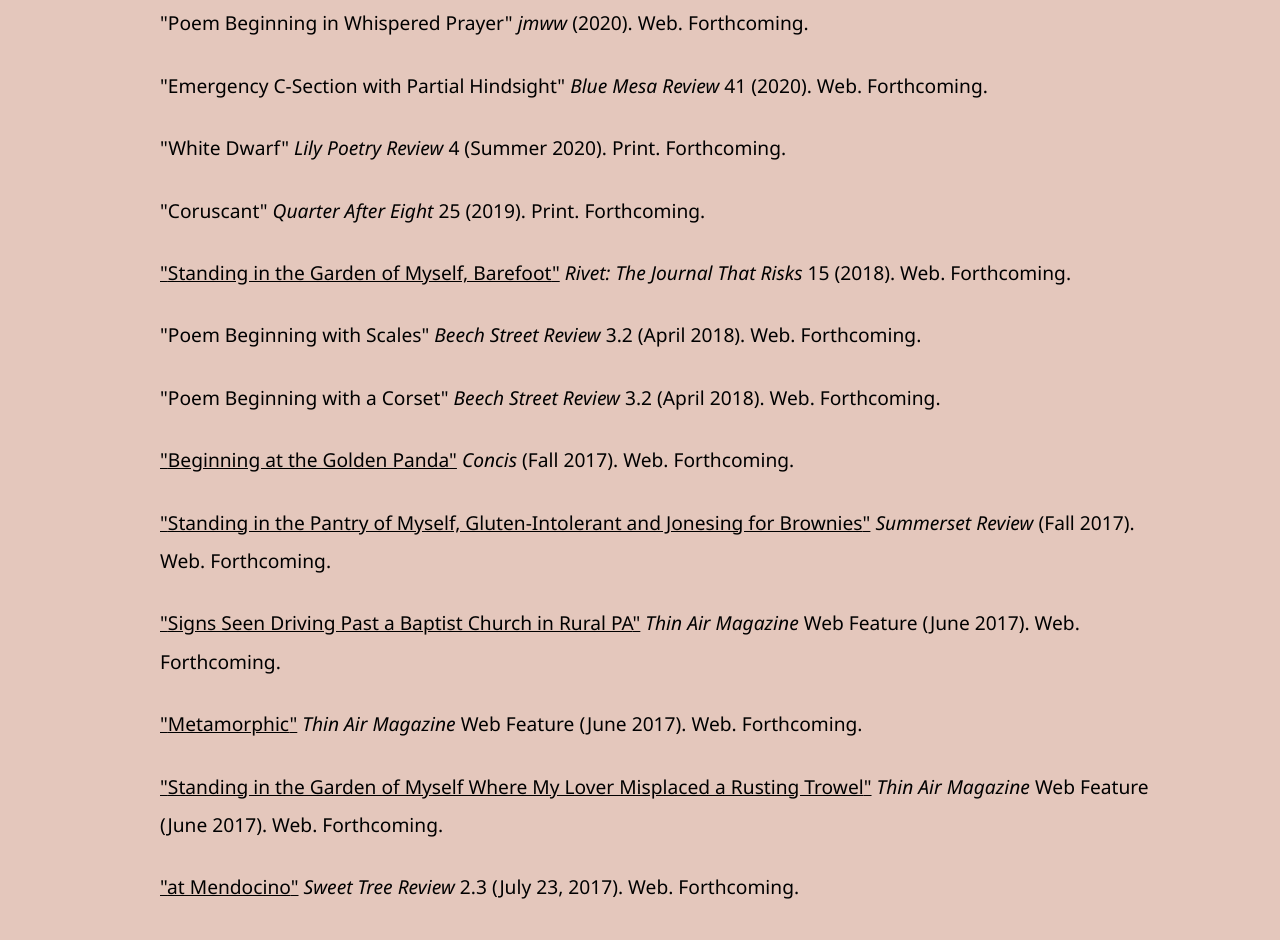
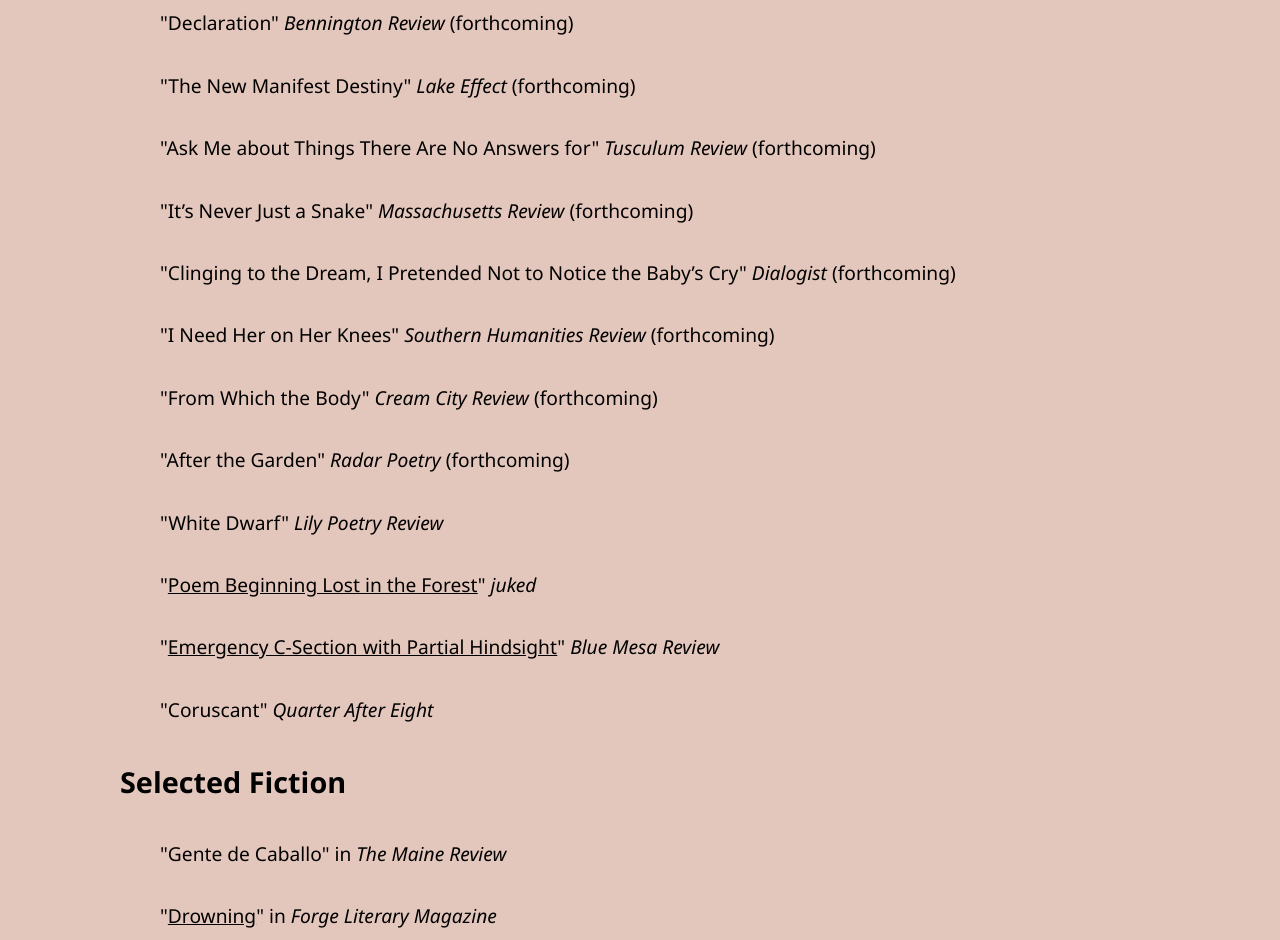
Before and after one commit to BradCoffield/marvel-kennel, a Next.js app: page /writing in a window 1280 px wide. Shown: the part 680-1620 px from the top of the page. Built offline with nearby package versions, Linux system fonts and the light colour scheme; a web font is replaced by a local one.

Commit message:
redo ad infinitum complete for fiction and poetry pubs

```diff
--- a/data/publications/fiction.json
+++ b/data/publications/fiction.json
@@ -1,10 +1,20 @@
 {
     "fiction": [
+        {
+            "title": "Gente de Caballo",
+            "url": "",
+            "pubTitle": "The Maine Review",
+            "additionalNote":false, "volumeIssue": "",
+            "date": "",
+            "format": "",
+            "featured": true,
+            "forthcoming": false
+        },
         {
             "title": "Drowning",
             "url": "https://forgelitmag.com/2018/04/09/drowning/",
             "pubTitle": "Forge Literary Magazine",
-            "volumeIssue": "",
+            "additionalNote":false, "volumeIssue": "",
             "date": "April 9, 2018",
             "format": "Web",
             "featured": true,
@@ -14,7 +24,7 @@
             "title": "Crossroads",
             "url": "",
             "pubTitle": "Sonder Review",
-            "volumeIssue": "10",
+            "additionalNote":false, "volumeIssue": "10",
             "date": "Winter 2018",
             "pageRange": "10-11",
             "format": "Print",
@@ -25,7 +35,7 @@
             "title": "Only Breath",
             "url": "",
             "pubTitle": "Sonder Review",
-            "volumeIssue": "10",
+            "additionalNote":false, "volumeIssue": "10",
             "date": "Winter 2018",
             "pageRange": "12",
             "format": "Print",
@@ -36,7 +46,7 @@
             "title": "Everything, Always, and Still Not Enough",
             "url": "",
             "pubTitle": "Sonder Review",
-            "volumeIssue": "10",
+            "additionalNote":false, "volumeIssue": "10",
             "date": "Winter 2018",
             "pageRange": "13-14",
             "format": "Print",
@@ -47,7 +57,8 @@
             "title": "Go Hungry",
             "url": "",
             "pubTitle": "Bayou Magazine",
-            "volumeIssue": "66",
+            "additionalNote": "nominated for Pushcart Prize",
+             "volumeIssue": "66",
             "date": "Winter 2018",
             "pageRange": "",
             "format": "Print",
@@ -58,18 +69,19 @@
             "title": "Hands Off",
             "url": "https://www.pennreview.org/hands-off",
             "pubTitle": "The Penn Review",
-            "volumeIssue": "50.2",
+            "additionalNote":false, "volumeIssue": "50.2",
             "date": "Winter 2018",
             "pageRange": "",
             "format": "Web",
-            "featured": false,
+            "featured": true,
             "forthcoming": false
         },
         {
             "title": "The Red City",
             "url": "https://sycamorereview.com/2017/12/14/ashley-kunsa/",
             "pubTitle": "Sycamore Review",
-            "volumeIssue": "",
+            "additionalNote": "nominated for Pushcart Prize",
+             "volumeIssue": "",
             "date": "Fall 2017",
             "pageRange": "",
             "format": "Print",
@@ -80,7 +92,7 @@
             "title": "Odd Birds",
             "url": "",
             "pubTitle": "Nottingham Review",
-            "volumeIssue": "9",
+            "additionalNote":false, "volumeIssue": "9",
             "date": "Fall 2017",
             "pageRange": "",
             "format": "Web",
@@ -91,18 +103,18 @@
             "title": "Post Scriptum",
             "url": "http://www.literaryorphans.org/playdb/post-scriptum-ashley-kunsa/",
             "pubTitle": "Literary Orphans",
-            "volumeIssue": "6.2",
+            "additionalNote":false, "volumeIssue": "6.2",
             "date": "Fall 2017",
             "pageRange": "",
             "format": "Web",
-            "featured": false,
+            "featured": true,
             "forthcoming": false
         },
         {
             "title": "These Women",
             "url": "https://www.minolareview.com/ashley-kunsa",
             "pubTitle": "Minola Review",
-            "volumeIssue": "13",
+            "additionalNote":false, "volumeIssue": "13",
             "date": "Winter 2017",
             "pageRange": "",
             "format": "Web",
@@ -113,18 +125,18 @@
             "title": "Why You Can't Live Right",
             "url": "https://louisville.edu/miraclemonocle/issue_nine/ashley-kunsa",
             "pubTitle": "Miracle Monacle",
-            "volumeIssue": "9",
+            "additionalNote":false, "volumeIssue": "9",
             "date": "Spring 2017",
             "pageRange": "",
             "format": "Web",
-            "featured": false,
+            "featured": true,
             "forthcoming": false
         },
         {
             "title": "Secondary Flightlessness",
             "url": "https://issuu.com/thesonderreview/docs/final_for_issuu",
             "pubTitle": "Sonder Review",
-            "volumeIssue": "6",
+            "additionalNote":false, "volumeIssue": "6",
             "date": "Winter 2017",
             "pageRange": "49-50",
             "format": "Print",
@@ -135,18 +147,18 @@
             "title": "Seventh Grade, Winter 2005",
             "url": "",
             "pubTitle": "Pembroke Magazine",
-            "volumeIssue": "49",
+            "additionalNote":false, "volumeIssue": "49",
             "date": "March 2017",
             "pageRange": "106-07",
             "format": "Print",
-            "featured": false,
+            "featured": true,
             "forthcoming": false
         },
         {
             "title": "Wild Things",
             "url": "http://ceasecows.com/2017/01/26/wild-things-by-ashley-kunsa/",
             "pubTitle": "Cease, Cows",
-            "volumeIssue": "",
+            "additionalNote":false, "volumeIssue": "",
             "date": "Jan 2017",
             "pageRange": "",
             "format": "Web",
@@ -157,7 +169,7 @@
             "title": "A Woman's Glory",
             "url": "http://flashfictiononline.com/main/article/a-womans-glory-literary-fiction/",
             "pubTitle": "Flash Fiction Online",
-            "volumeIssue": "",
+            "additionalNote":false, "volumeIssue": "",
             "date": "Jan. 2017",
             "pageRange": "",
             "format": "Web",
@@ -168,7 +180,7 @@
             "title": "Marine Life",
             "url": "http://bluelyrareview.com/ashley-kunsa/",
             "pubTitle": "Blue Lyra Review",
-            "volumeIssue": "5.3",
+            "additionalNote":false, "volumeIssue": "5.3",
             "date": "Fall 2016",
             "pageRange": "",
             "format": "Web",
@@ -179,7 +191,7 @@
             "title": "In the Absence of Cats",
             "url": "http://www.rowanglassworks.org/flash-glass-2016/in-the-absence-of-cats-by-ashley-kunsa",
             "pubTitle": "Glassworks: Flash Glass",
-            "volumeIssue": "",
+            "additionalNote":false, "volumeIssue": "",
             "date": "Nov. 2016",
             "pageRange": "",
             "format": "Web",
@@ -190,7 +202,7 @@
             "title": "Les Murs Se Resserrent Autour De Vous",
             "url": "",
             "pubTitle": "Flying South",
-            "volumeIssue": "3",
+            "additionalNote":false, "volumeIssue": "3",
             "date": "Summer 2016",
             "pageRange": "53-59",
             "format": "Print",
@@ -201,7 +213,7 @@
             "title": "It's Not about Breastfeeding",
             "url": "https://brilliantflashfictionmag.wordpress.com/2016/03/31/issue-9-march-2016/",
             "pubTitle": "Brilliant Flash Fiction",
-            "volumeIssue": "9",
+            "additionalNote":false, "volumeIssue": "9",
             "date": "Mar. 2016",
             "pageRange": "",
             "format": "Web",
@@ -212,7 +224,7 @@
             "title": "Grace",
             "url": "http://hotmetalbridge.org/winter-2015/grace/",
             "pubTitle": "Hot Metal Bridge",
-            "volumeIssue": "19",
+            "additionalNote":false, "volumeIssue": "19",
             "date": "Winter 2015",
             "pageRange": "",
             "format": "Web",
@@ -223,7 +235,7 @@
             "title": "The Physics of Grief",
             "url": "https://roanoke-review.squarespace.com/physicsofgriefakunsa/",
             "pubTitle": "Roanoke Review",
-            "volumeIssue": "36",
+            "additionalNote":false, "volumeIssue": "36",
             "date": "Spring 2014",
             "pageRange": "11-14",
             "format": "Print",
@@ -234,11 +246,12 @@
             "title": "A Woman's Glory",
             "url": "http://aroomofherownfoundation.org/a-womans-glory-by-ashley-kunsa/",
             "pubTitle": "The Los Angeles Review",
-            "volumeIssue": "11.2",
+            "additionalNote": "reprinted at Flash Fiction Online",
+              "volumeIssue": "11.2",
             "date": "Oct. 2011",
             "pageRange": "29-30",
             "format": "Web",
-            "featured": false,
+            "featured": true,
             "forthcoming": false
         }
     ]
--- a/data/publications/poetry.json
+++ b/data/publications/poetry.json
@@ -1,5 +1,106 @@
 {
     "poetry": [
+            {
+                "title": "Declaration",
+                "url": "",
+                "pubTitle": "Bennington Review",
+                "volumeIssue": "",
+                "date": "",
+                "format": "",
+                "featured": true,
+                "forthcoming": true
+            },
+            {
+                "title": "The New Manifest Destiny",
+                "url": "",
+                "pubTitle": "Lake Effect",
+                "volumeIssue": "",
+                "date": "",
+                "format": "",
+                "featured": true,
+                "forthcoming": true
+            },
+            {
+                "title": "Ask Me about Things There Are No Answers for",
+                "url": "",
+                "pubTitle": "Tusculum Review",
+                "volumeIssue": "",
+                "date": "",
+                "format": "",
+                "featured": true,
+                "forthcoming": true
+            },
+            {
+                "title": "It’s Never Just a Snake",
+                "url": "",
+                "pubTitle": "Massachusetts Review",
+                "volumeIssue": "",
+                "date": "",
+                "format": "",
+                "featured": true,
+                "forthcoming": true
+            },
+            {
+                "title": "Clinging to the Dream, I Pretended Not to Notice the Baby’s Cry",
+                "url": "",
+                "pubTitle": "Dialogist",
+                "volumeIssue": "",
+                "date": "",
+                "format": "",
+                "featured": true,
+                "forthcoming": true
+            },
+            {
+                "title": "I Need Her on Her Knees",
+                "url": "",
+                "pubTitle": "Southern Humanities Review",
+                "volumeIssue": "",
+                "date": "",
+                "format": "",
+                "featured": true,
+                "forthcoming": true
+            },
+            {
+                "title": "From Which the Body",
+                "url": "",
+                "pubTitle": "Cream City Review",
+                "volumeIssue": "",
+                "date": "",
+                "format": "",
+                "featured": true,
+                "forthcoming": true
+            },
+            {
+                "title": "After the Garden",
+                "url": "",
+                "pubTitle": "Radar Poetry",
+                "volumeIssue": "",
+                "date": "",
+                "format": "",
+                "featured": true,
+                "forthcoming": true
+            },
+            {
+                "title": "White Dwarf",
+                "url": "",
+                "pubTitle": "Lily Poetry Review",
+                "volumeIssue": "",
+                "date": "",
+                "format": "",
+                "featured": true,
+                "forthcoming": false
+            },
+            {
+                "title": "Poem Beginning Lost in the Forest",
+                "url": "http://www.juked.com/2020/12/ashley-kunsa-poem-beginning-lost-in-the-forest.asp",
+                "pubTitle": "juked",
+                "volumeIssue": "",
+                "date": "",
+                "format": "",
+                "featured": true,
+                "forthcoming": false
+            },
+
         {
             "title": "Poem Beginning in Whispered Prayer",
             "url": "",
@@ -8,17 +109,17 @@
             "date": "2020",
             "format": "Web",
             "featured": false,
-            "forthcoming": true
+            "forthcoming": false
         },
         {
             "title": "Emergency C-Section with Partial Hindsight",
-            "url": "",
+            "url": "https://issuu.com/bluemesareview/docs/blue_mesa_review_issue_41",
             "pubTitle": "Blue Mesa Review",
             "volumeIssue": "41",
             "date": "2020",
             "format": "Web",
-            "featured": false,
-            "forthcoming": true
+            "featured": true,
+            "forthcoming": false
         },
         {
             "title": "White Dwarf",
@@ -28,7 +129,7 @@
             "date": "Summer 2020",
             "format": "Print",
             "featured": false,
-            "forthcoming": true
+            "forthcoming": false
         },
         {
             "title": "Coruscant",
@@ -37,8 +138,8 @@
             "volumeIssue": "25",
             "date": "2019",
             "format": "Print",
-            "featured": false,
-            "forthcoming": true
+            "featured": true,
+            "forthcoming": false
         },
         {
             "title": "Standing in the Garden of Myself, Barefoot",
@@ -48,7 +149,7 @@
             "date": "2018",
             "format": "Web",
             "featured": false,
-            "forthcoming": true
+            "forthcoming": false
         },
         {
             "title": "Poem Beginning with Scales",
@@ -58,7 +159,7 @@
             "date": "April 2018",
             "format": "Web",
             "featured": false,
-            "forthcoming": true
+            "forthcoming": false
         },
         {
             "title": "Poem Beginning with a Corset",
@@ -68,7 +169,7 @@
             "date": "April 2018",
             "format": "Web",
             "featured": false,
-            "forthcoming": true
+            "forthcoming": false
         },
         {
             "title": "Beginning at the Golden Panda",
@@ -78,7 +179,7 @@
             "date": "Fall 2017",
             "format": "Web",
             "featured": false,
-            "forthcoming": true
+            "forthcoming": false
         },
         {
             "title": "Standing in the Pantry of Myself, Gluten-Intolerant and Jonesing for Brownies",
@@ -88,7 +189,7 @@
             "date": "Fall 2017",
             "format": "Web",
             "featured": false,
-            "forthcoming": true
+            "forthcoming": false
         },
         {
             "title": "Signs Seen Driving Past a Baptist Church in Rural PA",
@@ -98,7 +199,7 @@
             "date": "June 2017",
             "format": "Web",
             "featured": false,
-            "forthcoming": true
+            "forthcoming": false
         },
         {
             "title": "Metamorphic",
@@ -108,7 +209,7 @@
             "date": "June 2017",
             "format": "Web",
             "featured": false,
-            "forthcoming": true
+            "forthcoming": false
         },
         {
             "title": "Standing in the Garden of Myself Where My Lover Misplaced a Rusting Trowel",
@@ -118,7 +219,7 @@
             "date": "June 2017",
             "format": "Web",
             "featured": false,
-            "forthcoming": true
+            "forthcoming": false
         },
         {
             "title": "at Mendocino",
@@ -128,7 +229,7 @@
             "date": "July 23, 2017",
             "format": "Web",
             "featured": false,
-            "forthcoming": true
+            "forthcoming": false
         },
         {
             "title": "In the Morning after a Storm That Takes Down Three Oaks in the Backyard",
@@ -138,7 +239,7 @@
             "date": "2017",
             "format": "Print",
             "featured": false,
-            "forthcoming": true
+            "forthcoming": false
         },
         {
             "title": "Staretz",
@@ -148,7 +249,7 @@
             "date": "Dec. 2016",
             "format": "Web",
             "featured": false,
-            "forthcoming": true
+            "forthcoming": false
         },
         {
             "title": "the feminist at her ultrasound, december 2011",
@@ -158,7 +259,7 @@
             "date": "Sept. 2016",
             "format": "Web",
             "featured": false,
-            "forthcoming": true
+            "forthcoming": false
         },
         {
             "title": "After Domestic Dispute #12",
@@ -168,7 +269,7 @@
             "date": "Sept. 2016",
             "format": "Web",
             "featured": false,
-            "forthcoming": true
+            "forthcoming": false
         },
         {
             "title": "Pantoum for Mother and Child",
@@ -178,7 +279,7 @@
             "date": "Dec. 2014",
             "format": "Web",
             "featured": false,
-            "forthcoming": true
+            "forthcoming": false
         },
         {
             "title": "On the Day James Foley is Beheaded",
@@ -188,7 +289,7 @@
             "date": "Dec. 2014",
             "format": "Web",
             "featured": false,
-            "forthcoming": true
+            "forthcoming": false
         }
     ]
 }
--- a/pages/writing.js
+++ b/pages/writing.js
@@ -21,8 +21,11 @@
 
 export default function Writing() {
   const PubsUlSimpleList = styled.ul`
-  li {list-style-type:none;margin-bottom:1.5rem;}
-  `
+    li {
+      list-style-type: none;
+      margin-bottom: 1.5rem;
+    }
+  `;
   const PubsUl = styled.ul`
     text-align: center;
 
@@ -71,7 +74,11 @@
       white-space: nowrap;
     }
   `;
-
+  console.log(FictionPubs, "eyyyyyyyyy");
+  let selectedFiction = FictionPubs.fiction.filter((pub) => pub.featured);
+  let selectedPoetry = PoetryPubs.poetry.filter((pub) => pub.featured);
+  console.log(selectedFiction, "EAYAHD");
+  console.log(selectedPoetry, "poasdf");
   return (
     <>
       <PageHeading
@@ -81,26 +88,34 @@
       <div>
         <h2>Selected Poetry</h2>
         <PubsUlSimpleList>
-          {PoetryPubs.poetry.map((pub) => {
+          {selectedPoetry.map((pub) => {
             let title = pub.title;
             let pubTitle = pub.pubTitle;
 
+            // let linkString = `<Link href="${pub.url}">`;
+
+            /* Dealing with the variability of URL existence */
             let wantUnderline = true;
             let doWeHaveUrl = true;
-            // let isItForthcoming = false;
-            let linkString = `<Link href="${pub.url}">`;
             if (pub.url == "" || pub.url == null || pub.url == undefined) {
               wantUnderline = false;
               doWeHaveUrl = false;
             }
+
+            let additionalNote = "";
+            if (pub.additionalNote) {
+              additionalNote = `(${pub.additionalNote})`;
+            }
+
+            /* Do we want to include forthcoming? */
             let forthcomingText = "";
             if (pub.forthcoming) {
-              forthcomingText = "Forthcoming.";
+              forthcomingText = `(forthcoming)`;
             }
             return (
               <>
                 <li className="box" key={pub.title}>
-                  {
+                 "{
                     //Check if message failed
                     doWeHaveUrl ? (
                       <Link href={pub.url}>
@@ -110,7 +125,66 @@
                             wantUnderline ? "yesUnderline" : "noUnderline"
                           }`}
                         >
-                          "{title}"
+                          {title}
+
+                        </a>
+                      </Link>
+                    ) : (
+                      <a
+                        className={`${
+                          wantUnderline ? "yesUnderline" : "noUnderline"
+                        }`}
+                      >
+                        {title}
+
+                      </a>
+                    )
+                  }"&nbsp;<em>{pubTitle}</em> {forthcomingText}
+                </li>
+              </>
+            );
+          })}
+        </PubsUlSimpleList>
+        <h2>Selected Fiction</h2>
+        <PubsUlSimpleList>
+          {selectedFiction.map((pub) => {
+            let title = pub.title;
+            let pubTitle = pub.pubTitle;
+
+            // let linkString = `<Link href="${pub.url}">`;
+
+            /* Dealing with the variability of URL existence */
+            let wantUnderline = true;
+            let doWeHaveUrl = true;
+            if (pub.url == "" || pub.url == null || pub.url == undefined) {
+              wantUnderline = false;
+              doWeHaveUrl = false;
+            }
+
+            let additionalNote = "";
+            if (pub.additionalNote) {
+              additionalNote = `(${pub.additionalNote})`;
+            }
+
+            /* Do we want to include forthcoming? */
+            let forthcomingText = "";
+            if (pub.forthcoming) {
+              forthcomingText = `(forthcoming)`;
+            }
+            return (
+              <>
+                <li className="box" key={pub.title}>
+                  "{
+                    //Check if message failed
+                    doWeHaveUrl ? (
+                      <Link href={pub.url}>
+                        <a
+                          target="_blank"
+                          className={`${
+                            wantUnderline ? "yesUnderline" : "noUnderline"
+                          }`}
+                        >
+                          {title}
                           {/* <span className="nowrap bold title1">{pubTitle}</span> */}
                         </a>
                       </Link>
@@ -120,66 +194,12 @@
                           wantUnderline ? "yesUnderline" : "noUnderline"
                         }`}
                       >
-                        "{title}"
+                        {title}
                         {/* <span className="nowrap bold title1">{pubTitle}</span> */}
                       </a>
                     )
-                  }
-                  &nbsp;<em>{pubTitle}</em> {pub.volumeIssue} ({pub.date}).{" "}
-                  {pub.format}. {forthcomingText}
-                </li>
-              </>
-            );
-          })}
-        </PubsUlSimpleList>
-        <h2>Selected Fiction</h2>
-        <PubsUlSimpleList>
-          {FictionPubs.fiction.map((pub) => {
-            let title = pub.title;
-            let pubTitle = pub.pubTitle;
-
-            let wantUnderline = true;
-            let doWeHaveUrl = true;
-            // let isItForthcoming = false;
-            let linkString = `<Link href="${pub.url}">`;
-            if (pub.url == "" || pub.url == null || pub.url == undefined) {
-              wantUnderline = false;
-              doWeHaveUrl = false;
-            }
-            let forthcomingText = "";
-            if (pub.forthcoming) {
-              forthcomingText = "Forthcoming.";
-            }
-            return (
-              <>
-                <li className="box" key={pub.title}>
-                  {
-                    //Check if message failed
-                    doWeHaveUrl ? (
-                      <Link href={pub.url}>
-                        <a
-                          target="_blank"
-                          className={`${
-                            wantUnderline ? "yesUnderline" : "noUnderline"
-                          }`}
-                        >
-                          "{title}"
-                          {/* <span className="nowrap bold title1">{pubTitle}</span> */}
-                        </a>
-                      </Link>
-                    ) : (
-                      <a
-                        className={`${
-                          wantUnderline ? "yesUnderline" : "noUnderline"
-                        }`}
-                      >
-                        "{title}"
-                        {/* <span className="nowrap bold title1">{pubTitle}</span> */}
-                      </a>
-                    )
-                  }
-                  &nbsp;<em>{pubTitle}</em> {pub.volumeIssue} ({pub.date}).{" "}
-                  {pub.format}. {forthcomingText}
+                  }"&nbsp;in <em>{pubTitle}</em> {additionalNote}
+                  {forthcomingText}
                 </li>
               </>
             );
```
